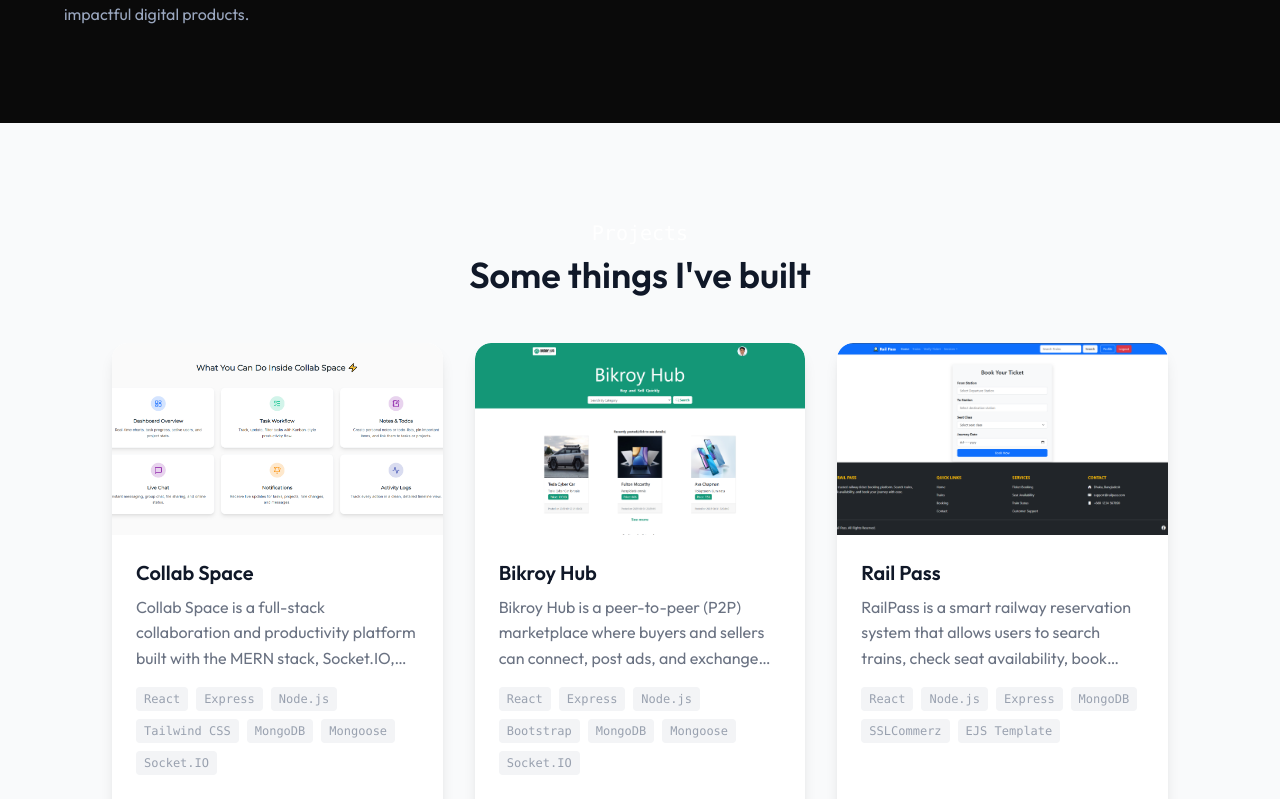
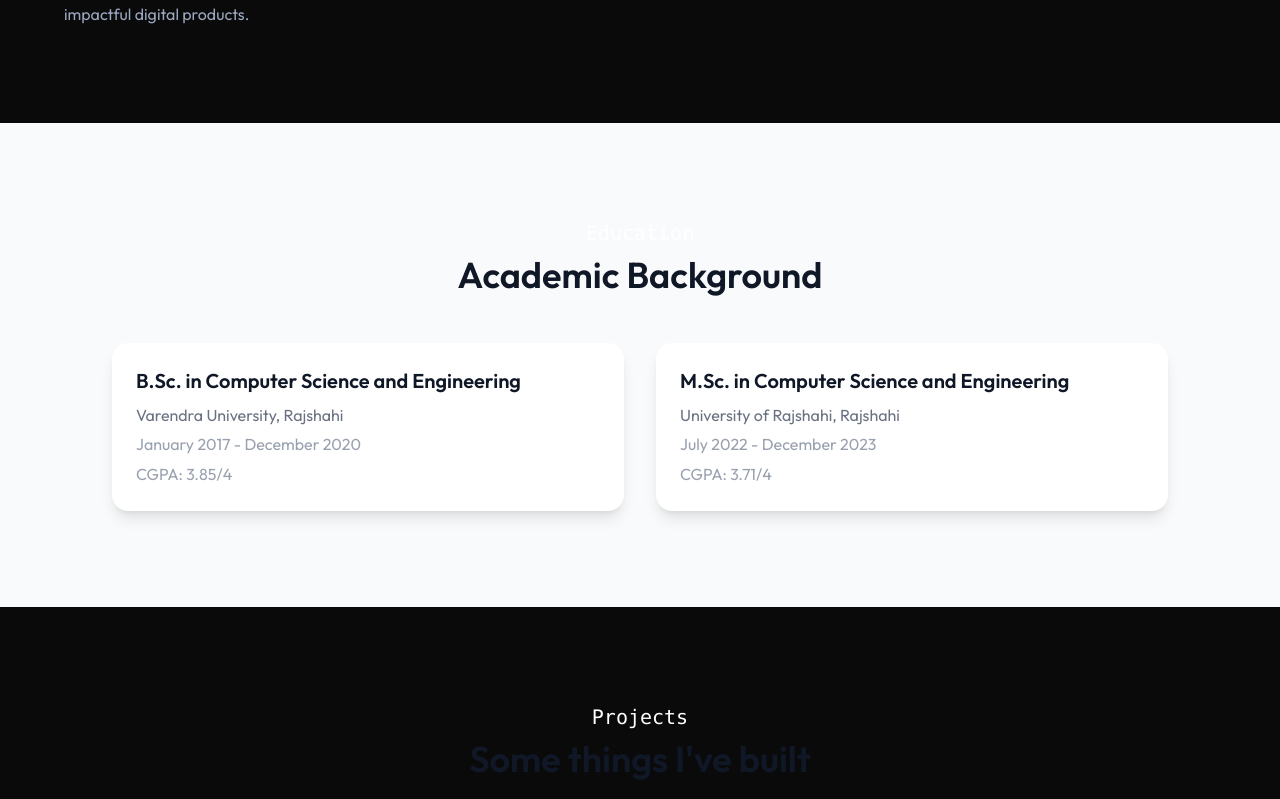
Before and after one commit to BK-Bagchi/bk-bagchi, a React (Vite) app: page / in a window 1280 px wide. Shown: the part 1581-2380 px from the top of the page. Built offline with nearby package versions, Linux system fonts and the light colour scheme.

Commit message:
education section added and navbar corrected

```diff
--- a/src/components/Mother.jsx
+++ b/src/components/Mother.jsx
@@ -4,6 +4,7 @@ import About from "../sections/About";
 import Projects from "../sections/Projects";
 import Blogs from "../sections/Blogs";
 import Contact from "../sections/Contact";
+import Education from "../sections/Education";
 import { motion } from "framer-motion";
 
 export default function Mother() {
@@ -31,6 +32,7 @@ export default function Mother() {
     >
       <Home />
       <About />
+      <Education />
       <Projects />
       {/* <Blogs /> */}
       <Contact />
--- a/src/components/Navbar.jsx
+++ b/src/components/Navbar.jsx
@@ -7,7 +7,7 @@ const navItems = [
   { label: "Home", href: "/#home" },
   { label: "About", href: "/#about" },
   { label: "Projects", href: "/#projects" },
-  { label: "Blogs", href: "/#blogs" },
+  { label: "Education", href: "/#education" },
   { label: "Resume", href: "/resume", isRoute: true },
   { label: "Contact", href: "/#contact" },
 ];
@@ -29,7 +29,7 @@ export default function Navbar() {
         zIndex: 40,
         backdropFilter: "blur(6px)",
         background: "rgba(8,8,10,0.6)",
-        borderBottom: "1px solid rgba(255,255,255,0.04)",
+        borderBottom: "1px solid rgba(255,255,255,0.2)",
       }}
     >
       <div
--- /dev/null
+++ b/src/sections/Education.jsx
@@ -0,0 +1,64 @@
+import React from "react";
+import { motion } from "framer-motion";
+
+const educationData = [
+  {
+    id: 1,
+    period: "January 2017 - December 2020",
+    institution: "Varendra University, Rajshahi",
+    degree: "B.Sc. in Computer Science and Engineering",
+    cgpa: "3.85/4",
+  },
+  {
+    id: 2,
+    period: "July 2022 - December 2023",
+    institution: "University of Rajshahi, Rajshahi",
+    degree: "M.Sc. in Computer Science and Engineering",
+    cgpa: "3.71/4",
+  },
+];
+
+export default function Education() {
+  return (
+    <section id="education" className="py-24 bg-gray-50 dark:bg-gray-900">
+      <div className="container mx-auto px-6 md:px-12">
+        {/* Section Header */}
+        <motion.div
+          initial={{ opacity: 0, y: 12 }}
+          animate={{ opacity: 1, y: 0 }}
+          transition={{ duration: 0.5 }}
+          className="text-center mb-12"
+        >
+          <h3 className="text-primary text-xl font-mono">Education</h3>
+          <h2 className="mt-2 text-3xl md:text-4xl font-semibold text-gray-900 dark:text-white">
+            Academic Background
+          </h2>
+        </motion.div>
+
+        {/* Education Cards */}
+        <div className="grid gap-8 md:grid-cols-2 lg:grid-cols-2">
+          {educationData.map((edu) => (
+            <motion.div
+              key={edu.id}
+              whileHover={{ y: -6 }}
+              className="bg-white dark:bg-gray-800 rounded-2xl shadow-lg p-6 flex flex-col"
+            >
+              <h4 className="text-xl font-semibold mb-2 text-gray-900 dark:text-white">
+                {edu.degree}
+              </h4>
+              <p className="text-gray-500 dark:text-gray-300 mb-1">
+                {edu.institution}
+              </p>
+              <p className="text-gray-400 dark:text-gray-500 mb-1">
+                {edu.period}
+              </p>
+              <p className="text-gray-400 dark:text-gray-500">
+                CGPA: {edu.cgpa}
+              </p>
+            </motion.div>
+          ))}
+        </div>
+      </div>
+    </section>
+  );
+}
--- a/src/sections/Projects.jsx
+++ b/src/sections/Projects.jsx
@@ -80,7 +80,7 @@ const sampleProjects = [
 
 export default function Projects() {
   return (
-    <section id="projects" className="py-24 bg-gray-50 dark:bg-gray-900">
+    <section id="projects" className="py-24">
       <div className="container mx-auto px-6 md:px-12">
         <motion.div
           initial={{ opacity: 0, y: 12 }}
```
